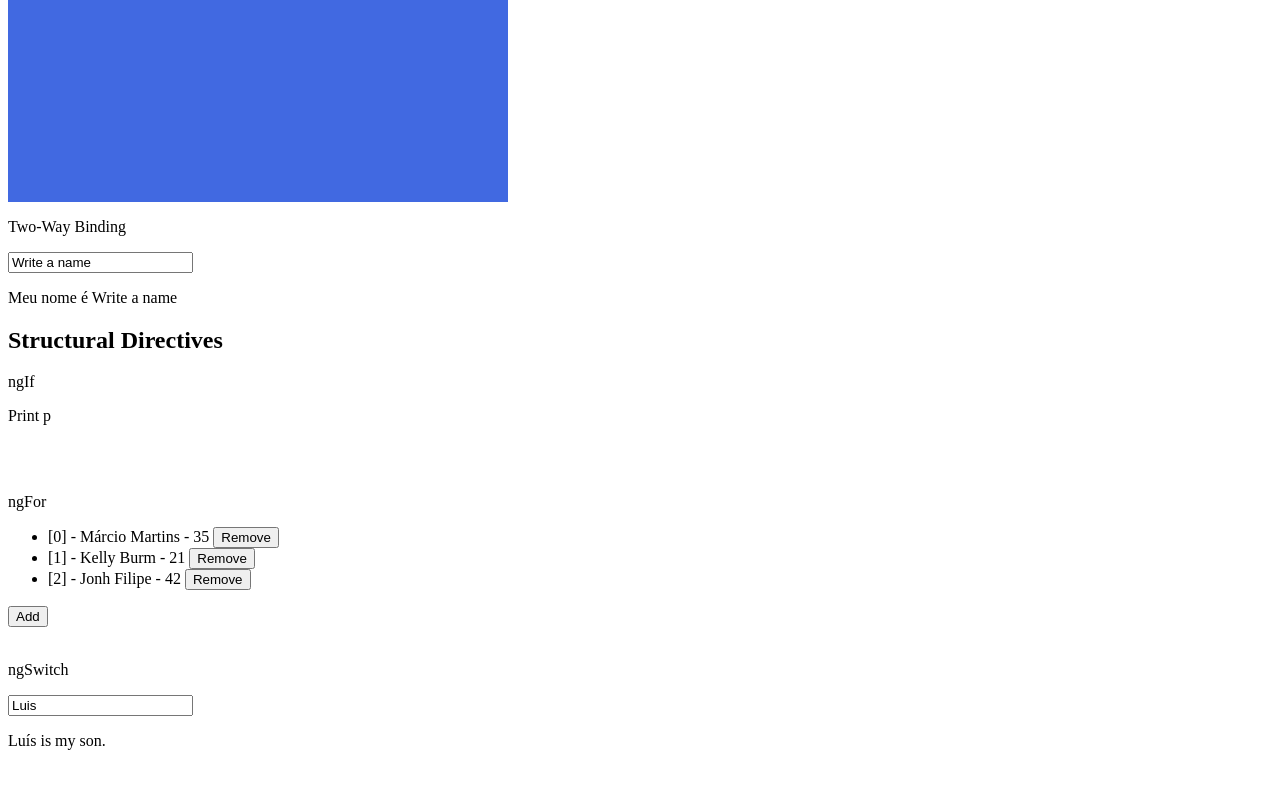
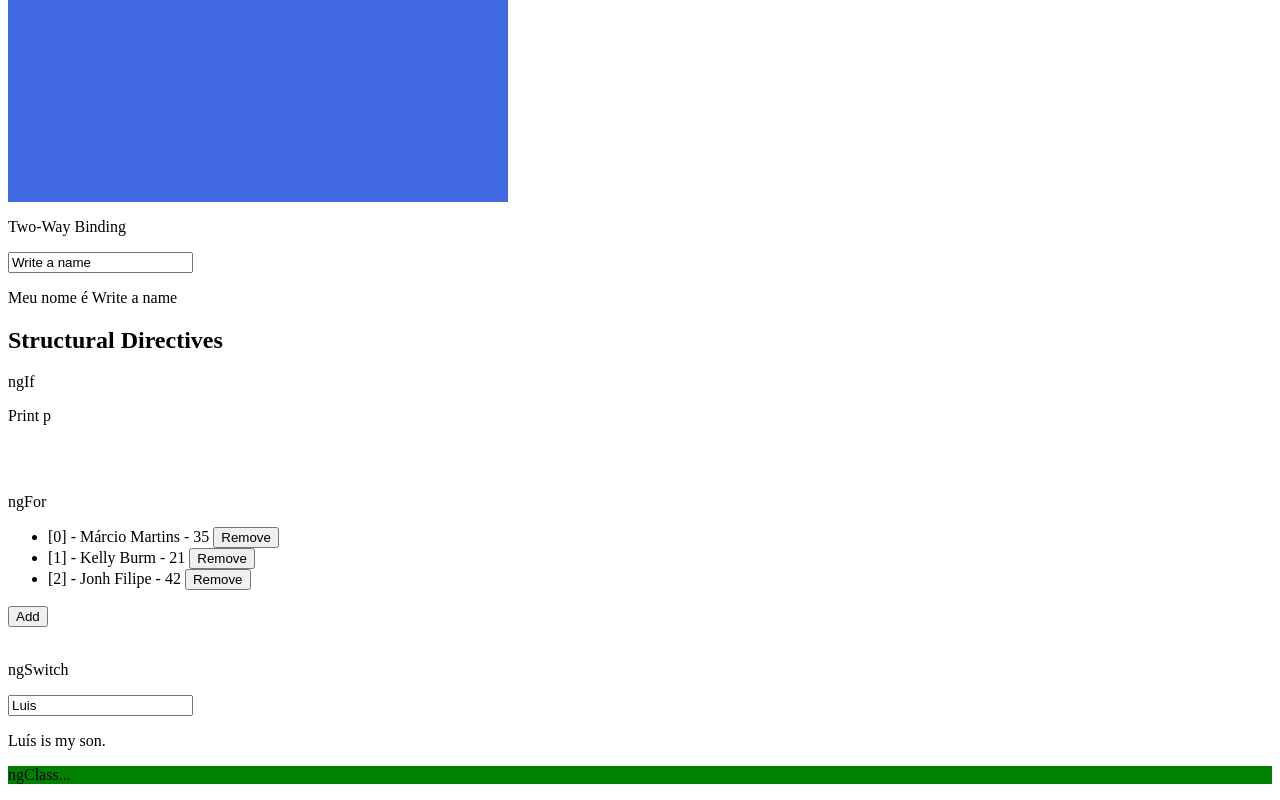
Before and after one commit to marciomartinsofficial/my-other-first-projetc-angular, an Angular app: page / in a window 1280 px wide. Shown: the part 776-1576 px from the top of the page. Before the commit the page ends 1542 px from the top, so only its background shows below. Built offline with nearby package versions, Linux system fonts and the light colour scheme.

Commit message:
Structural directives - ngClass

```diff
--- a/src/app/structural-directives/structural-directives.component.html
+++ b/src/app/structural-directives/structural-directives.component.html
@@ -34,3 +34,9 @@
         I don't know this person.
     </p>
 </div>
+
+<div [ngClass]="{'yes': ready, 'no': !ready}">
+    <p>
+        ngClass...
+    </p>
+</div>
--- a/src/app/structural-directives/structural-directives.component.scss
+++ b/src/app/structural-directives/structural-directives.component.scss
@@ -0,0 +1,7 @@
+.yes{
+    background: green;
+}
+
+.no{
+    background: orange;
+}
--- a/src/app/structural-directives/structural-directives.component.ts
+++ b/src/app/structural-directives/structural-directives.component.ts
@@ -17,10 +17,18 @@ export class StructuralDirectivesComponent implements OnInit {
 
   public name:string = 'Luis';
 
+  public ready:boolean = true;
+
   ngOnInit(): void {
     setInterval( () => {
       this.printP = !this.printP;
     }, 2000);
+
+    setInterval(
+      () => {
+        this.ready = !this.ready;
+      }, 2000
+    );
   }
 
   public onClickAdd(): void {
```
